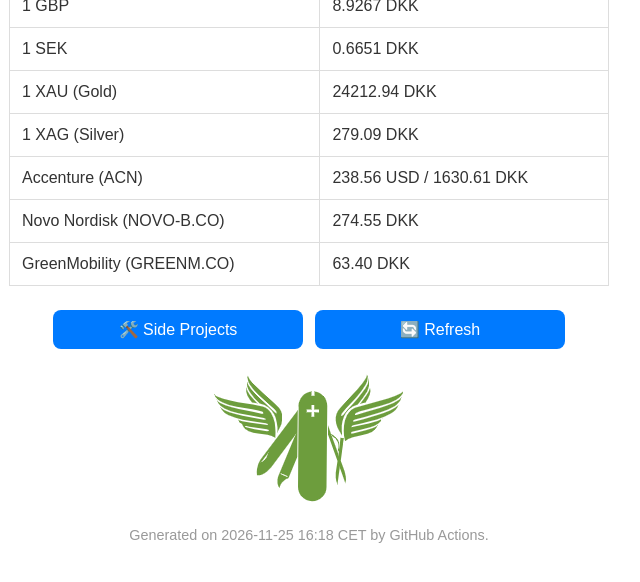
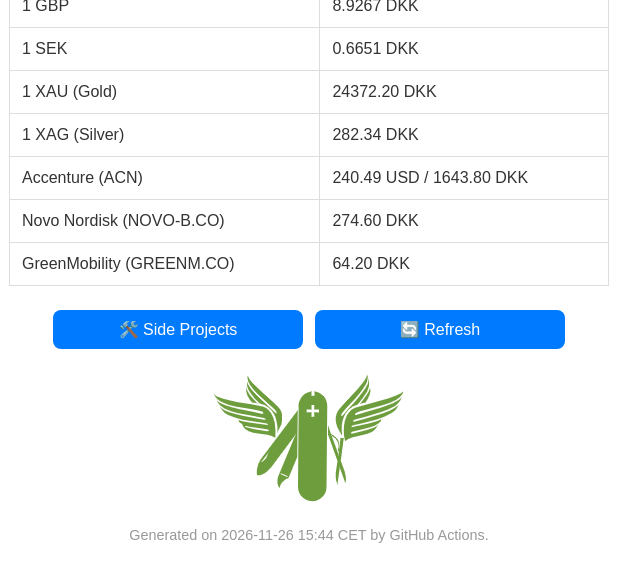
Before and after one commit to norregaard/currency-update-static-web-app, a plain HTML site: page dist/index.html in a window 1280 px wide. Shown: the part 200-782 px from the top of the page, 331-971 px from the left. Drawn offline with Linux system fonts and the light colour scheme.

Commit message:
🤖 Update daily currency report

```diff
--- a/dist/index.html
+++ b/dist/index.html
@@ -59,11 +59,11 @@
         <tr><td>1 USD</td><td>6.8352 DKK</td></tr>
         <tr><td>1 GBP</td><td>8.9267 DKK</td></tr>
         <tr><td>1 SEK</td><td>0.6651 DKK</td></tr>
-        <tr><td>1 XAU (Gold)</td><td>24212.94 DKK</td></tr>
-        <tr><td>1 XAG (Silver)</td><td>279.09 DKK</td></tr>
-        <tr><td>Accenture (ACN)</td><td>238.56 USD / 1630.61 DKK</td></tr>
-        <tr><td>Novo Nordisk (NOVO-B.CO)</td><td>274.55 DKK</td></tr>
-        <tr><td>GreenMobility (GREENM.CO)</td><td>63.40 DKK</td></tr>
+        <tr><td>1 XAU (Gold)</td><td>24372.20 DKK</td></tr>
+        <tr><td>1 XAG (Silver)</td><td>282.34 DKK</td></tr>
+        <tr><td>Accenture (ACN)</td><td>240.49 USD / 1643.80 DKK</td></tr>
+        <tr><td>Novo Nordisk (NOVO-B.CO)</td><td>274.60 DKK</td></tr>
+        <tr><td>GreenMobility (GREENM.CO)</td><td>64.20 DKK</td></tr>
 
                 </tbody>
             </table>
@@ -104,7 +104,7 @@
 
 
             <img src="./Logo_jfn_github.png" alt="Logo" style="margin-top: 20px;">
-            <p style="font-size: 0.9rem;">Generated on 2026-11-25 16:18 CET by GitHub Actions.</p>
+            <p style="font-size: 0.9rem;">Generated on 2026-11-26 15:44 CET by GitHub Actions.</p>
 
         </div>
     </body>
```
